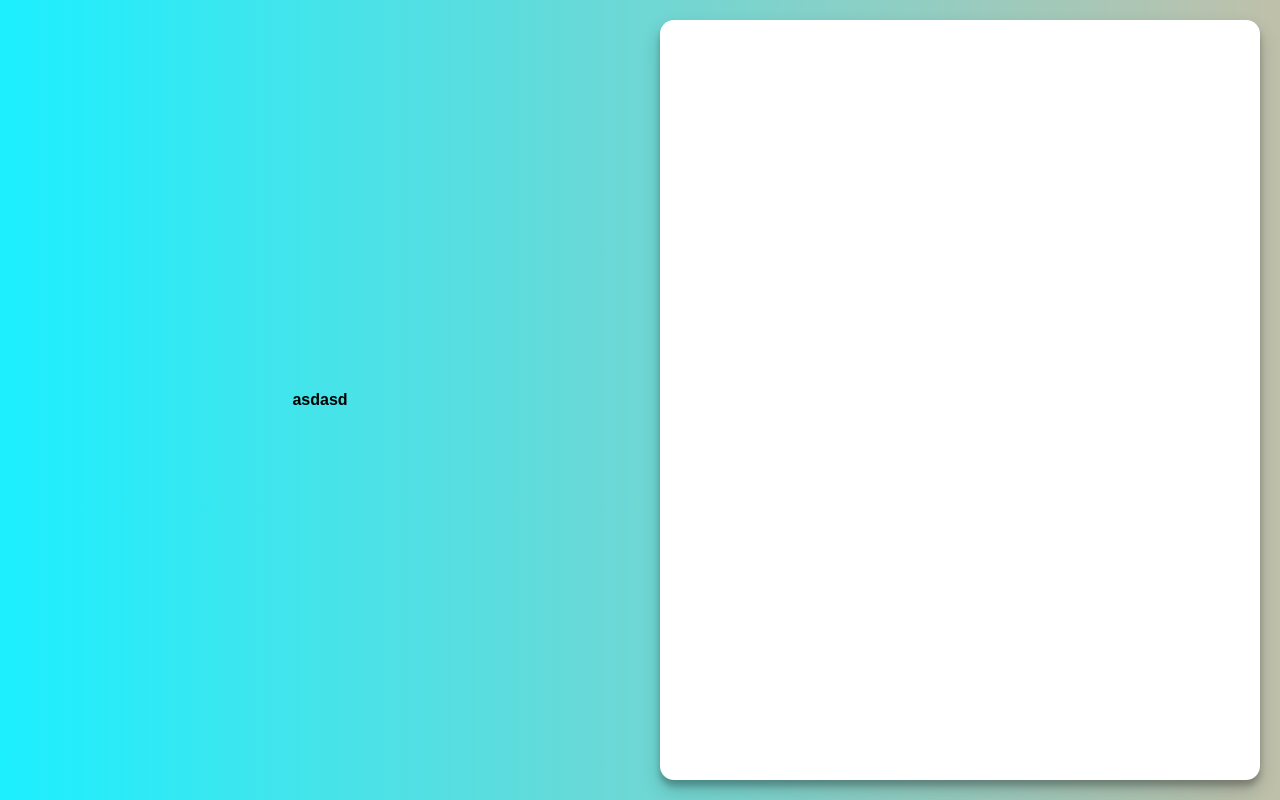
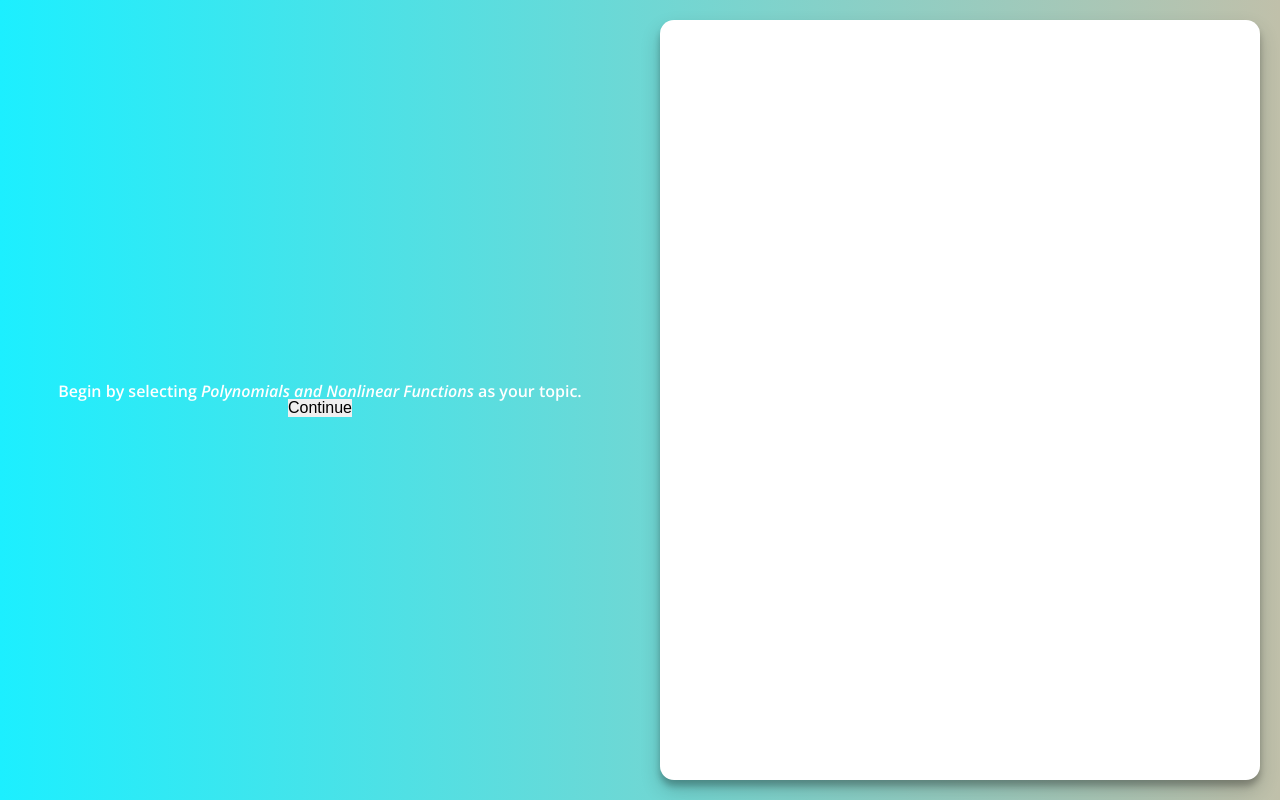
Before and after one commit to pczern/bristle-demo, a React app in the folder client/: page / in a window 1280 px wide. Built offline with nearby package versions, Linux system fonts and the light colour scheme.

Commit message:
Updated TopicSlide and fixed some errors. Added header for TopicSlide.

```diff
--- a/client/src/containers/Intro/index.scss
+++ b/client/src/containers/Intro/index.scss
@@ -14,3 +14,12 @@
   box-sizing: border-box;
   box-shadow: 0 10px 20px rgba(0, 0, 0, 0.19), 0 6px 6px rgba(0, 0, 0, 0.23);
 }
+
+.panelGuide {
+  position: relative;
+  top: 50%;
+  left: 50%;
+  transform: translate(-50%, -50%);
+  text-align: center;
+  font-family: 'Open Sans', sans-serif;
+}
--- a/client/src/containers/Intro/slides/StartSlide/StartSlide.jsx
+++ b/client/src/containers/Intro/slides/StartSlide/StartSlide.jsx
@@ -3,10 +3,11 @@ import { connect } from 'react-redux'
 import PropTypes from 'prop-types'
 import { nextSlide } from '../../../../actions'
 import css from './index.scss'
+import { panelGuide } from '../../index.scss'
 
 const StartSlide = props => (
   <div className={css.StartSlide}>
-    <div className={css.StartSlide__info}>
+    <div className={panelGuide}>
       <h2 className={css.StartSlide__header}>Meet Bristle</h2>
       <p className={css.StartSlide__subhead}>Create intelligent classroom assignments</p>
       <button
--- a/client/src/containers/Intro/slides/TopicSlide/TopicSlide.jsx
+++ b/client/src/containers/Intro/slides/TopicSlide/TopicSlide.jsx
@@ -1,15 +1,32 @@
 import React from 'react'
+import { connect } from 'react-redux'
+import PropTypes from 'prop-types'
+import { nextSlide } from '../../../../actions'
 import Slide from '../../../../components/Slide'
 import css from './index.scss'
 // Universal slide styles
-import { leftPanel, rightPanel } from '../../index.scss'
+import { leftPanel, rightPanel, panelGuide } from '../../index.scss'
 
-const StartSlide = () => (
+const TopicSlide = props => (
   <Slide className={css.TopicSlide__modifier}>
     <div className={leftPanel}>
-      <h3 className={css.TopicSlide}>asdasd</h3>
+      <div className={panelGuide}>
+        <h2 className={css.topicInfo__header}>
+          Begin by selecting <i>Polynomials and Nonlinear Functions</i> as your topic.
+        </h2>
+        <button
+          className={css.StartSlide__button}
+          onClick={() => props.dispatch(nextSlide())}
+        >Continue
+        </button>
+      </div>
     </div>
     <div className={rightPanel} />
   </Slide>
 )
-export default StartSlide
+
+TopicSlide.propTypes = {
+  dispatch: PropTypes.func.isRequired,
+}
+
+export default connect()(TopicSlide)
--- a/client/src/containers/Intro/slides/TopicSlide/index.scss
+++ b/client/src/containers/Intro/slides/TopicSlide/index.scss
@@ -9,3 +9,11 @@
   top: 50%;
   transform: translateY(-50%);
 }
+
+.topicInfo__header {
+  color: white;
+}
+
+.topicInfo__subhead {
+  color: white;
+}
```
